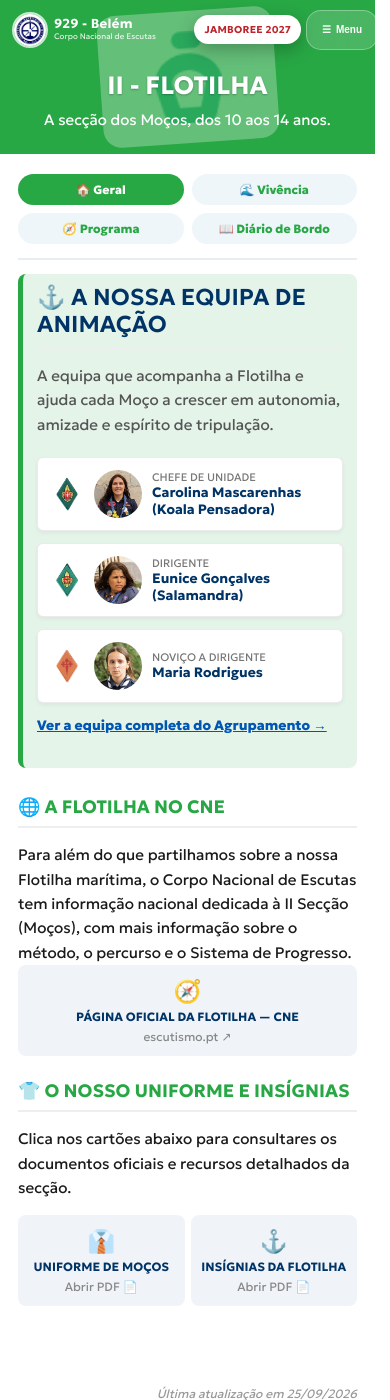
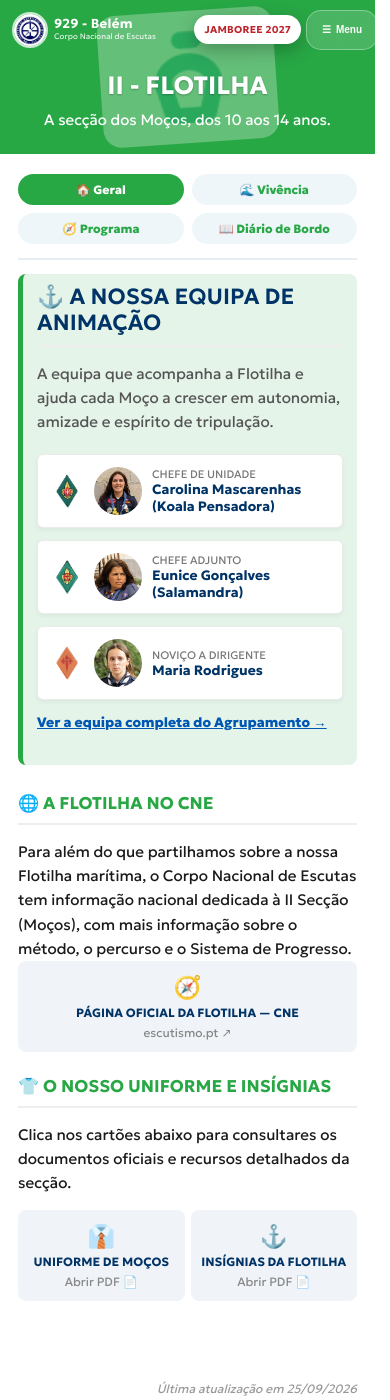
Before and after one commit to cne929belem/cne929belem.github.io, a Jekyll site: the page built from flotilha/geral.md, in a window 390 px wide and 1400 px high. Built offline with Jekyll 4.4.1, drawn with Linux system fonts in a browser that asks for light colours.

Commit message:
“justificação”

```diff
--- a/_layouts/default.html
+++ b/_layouts/default.html
@@ -142,6 +142,11 @@
                 item.querySelector(':scope > button')?.setAttribute('aria-expanded', 'false');
             });
         }
+    }
+
+    function alternarSubmenuMovel(botao) {
+        if (window.innerWidth > 860) return;
+        const item = botao.closest('.item-menu');
         const jaAberto = item.classList.contains('aberto');
         document.querySelectorAll('.item-menu.aberto').forEach(aberto => {
             aberto.classList.remove('aberto');
--- a/assets/css/style.css
+++ b/assets/css/style.css
@@ -1167,6 +1167,7 @@
      baixo, sem o espaço/padding do resto do cabeçalho por cima dela. */
   .botao-area-pessoal {
     position: absolute; top: 0; right: 0;
+        z-index: 101;
     display: flex; align-items: center; justify-content: center;
     width: 170px; box-sizing: border-box;
     font-weight: 600; font-size: 12.5px; text-transform: uppercase; letter-spacing: .03em;
@@ -1551,10 +1552,10 @@
      redesign — texto dentro de blocos com tamanho definido em
      "style=" inline não é afetado por isto (ver nota na resposta). */
     h1 { font-family: 'Geologica', sans-serif; font-weight: 700; font-size: 36px; }
-    h2 { font-family: 'Geologica', sans-serif; font-weight: 600; font-size: 32px; }
-    p { font-family: 'Geologica', sans-serif; font-weight: 400; font-size: 25px; }
-    .assinatura { font-family: 'Geologica', sans-serif; font-weight: 300; font-size: 20px; }
-    .destaque-texto { font-family: 'Geologica', sans-serif; font-weight: 600; font-size: 25px; }
+    h2 { font-family: 'Geologica', sans-serif; font-weight: 600; font-size: 30px; }
+    p { font-family: 'Geologica', sans-serif; font-weight: 400; font-size: 22px; }
+    .assinatura { font-family: 'Geologica', sans-serif; font-weight: 300; font-size: 18px; }
+    .destaque-texto { font-family: 'Geologica', sans-serif; font-weight: 600; font-size: 23px; }
 
   /* Botão de voltar ao topo — centrado ao fundo, aparece a partir de
      algum scroll. O ícone (seta) é provisório, a substituir mais tarde. */
@@ -1644,17 +1645,27 @@
 
     @media (max-width: 600px) {
         h1 { font-size: 28px; line-height: 1.15; }
-        h2 { font-size: 23px; line-height: 1.2; }
-        h3 { font-size: 18px; line-height: 1.25; }
-        p { font-size: 16px; line-height: 1.55; }
+        h2 { font-size: 22px; line-height: 1.2; }
+        h3 { font-size: 17px; line-height: 1.25; }
+        p { font-size: 15px; line-height: 1.55; }
         .pagina-cabecalho h1 { font-size: 28px; }
         .pagina-cabecalho p { font-size: 16px; }
         .data-atualizacao-pagina { padding-right: 18px; padding-left: 18px; }
         .rodape { padding-right: 18px; padding-left: 18px; }
-        .rodape-conteudo { flex-direction: column; justify-content: center; gap: 12px; text-align: center; }
-        .rodape-contactos { display: flex; flex-direction: column; align-items: center; gap: 6px; overflow-wrap: anywhere; }
+        .rodape-conteudo {
+            display: grid; grid-template-columns: repeat(2, minmax(0, 1fr));
+            align-items: center; justify-items: center; gap: 12px 8px; text-align: center;
+        }
+        .rodape-contactos {
+            grid-column: 1 / -1; width: 100%; display: grid;
+            grid-template-columns: repeat(2, minmax(0, 1fr)); align-items: start; gap: 8px;
+            overflow-wrap: anywhere;
+        }
+        .rodape-contactos a { min-width: 0; text-align: center; overflow-wrap: anywhere; }
         .rodape-ponto { display: none; }
-        .rodape-redes, .rodape-logos { justify-content: center; }
+        .rodape-redes { grid-column: 1; grid-row: 2; justify-content: center; }
+        .rodape-logos { grid-column: 2; grid-row: 2; justify-content: center; flex-wrap: wrap; }
+        .rodape-protecao-dados { grid-column: 1 / -1; grid-row: 3; justify-self: center; text-align: center; }
         .rodape-copyright { padding: 0 8px; line-height: 1.5; overflow-wrap: anywhere; }
     }
 
--- a/flotilha/geral.md
+++ b/flotilha/geral.md
@@ -24,7 +24,7 @@
             <p class="seccao-geral-intro">A equipa que acompanha a Flotilha e ajuda cada Moço a crescer em autonomia, amizade e espírito de tripulação.</p>
             <div class="equipa-seccao-grelha">
             <div class="pessoa-seccao"><img src="{{ '/assets/img/equipa/chefe_unidade.png' | relative_url }}" alt="Insígnia de Chefe de Unidade"><img src="{{ '/assets/img/equipa/carolina-mascarenhas_equipa.jpg' | relative_url }}" alt="Carolina Mascarenhas"><div><small>Chefe de Unidade</small><strong>Carolina Mascarenhas (Koala Pensadora)</strong></div></div>
-            <div class="pessoa-seccao"><img src="{{ '/assets/img/equipa/instrutor.png' | relative_url }}" alt="Insígnia de Dirigente"><img src="{{ '/assets/img/equipa/eunice-goncalves_equipa.jpg' | relative_url }}" alt="Eunice Gonçalves"><div><small>Dirigente</small><strong>Eunice Gonçalves (Salamandra)</strong></div></div>
+            <div class="pessoa-seccao"><img src="{{ '/assets/img/equipa/instrutor.png' | relative_url }}" alt="Insígnia de Dirigente"><img src="{{ '/assets/img/equipa/eunice-goncalves_equipa.jpg' | relative_url }}" alt="Eunice Gonçalves"><div><small>Chefe Adjunto</small><strong>Eunice Gonçalves (Salamandra)</strong></div></div>
             <div class="pessoa-seccao"><img src="{{ '/assets/img/equipa/candidato_dirigente.png' | relative_url }}" alt="Insígnia de Candidata a Dirigente"><img src="{{ '/assets/img/equipa/maria-rodrigues_equipa.jpg' | relative_url }}" alt="Maria Rodrigues"><div><small>Noviço a Dirigente</small><strong>Maria Rodrigues</strong></div></div>
             </div>
             <a class="seccao-equipa-link" href="{{ '/agrupamento/equipa.html' | relative_url }}">Ver a equipa completa do Agrupamento →</a>
```
Also changed, not shown: agrupamento/equipa.md (+1 -1 lines).
